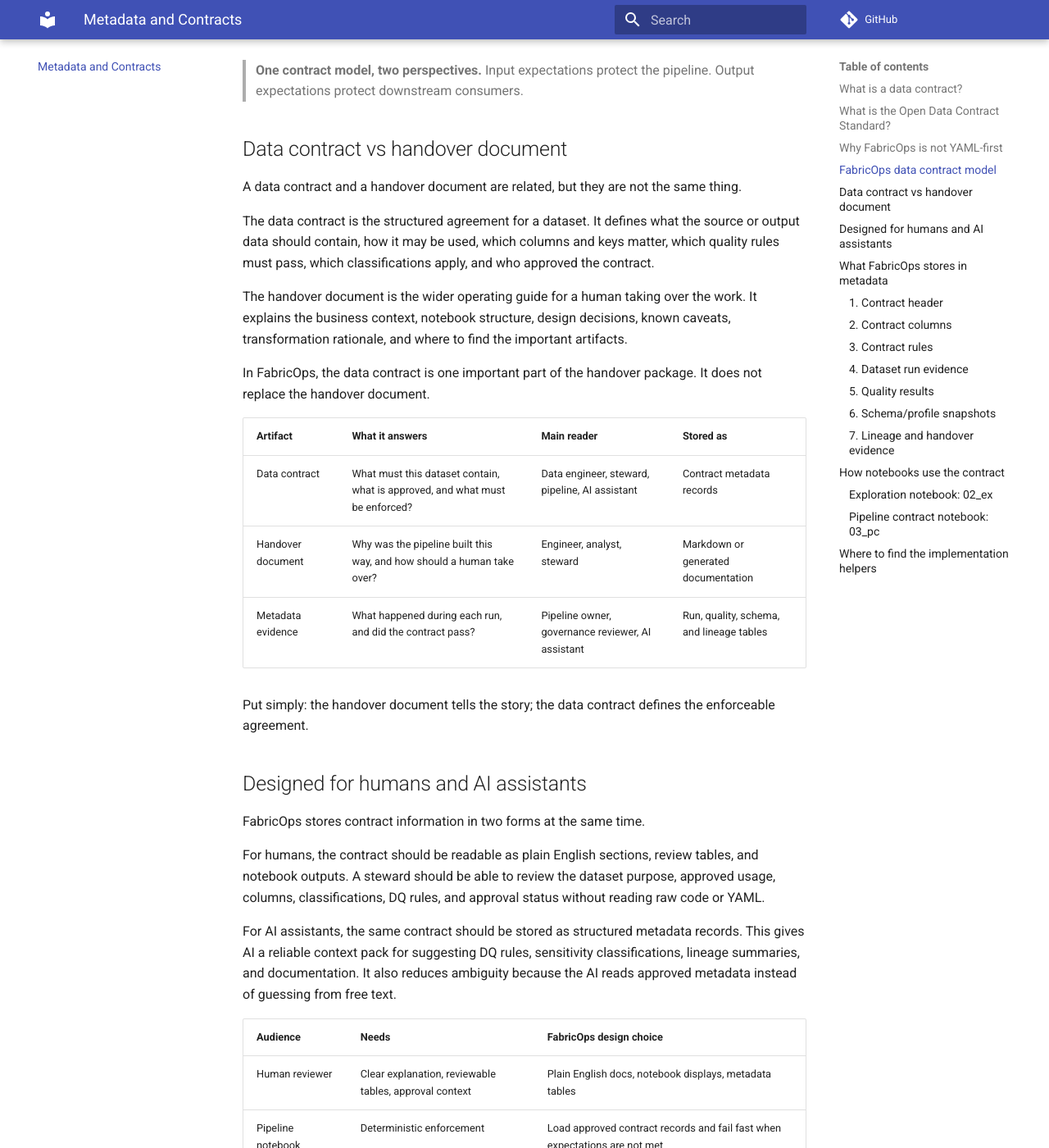
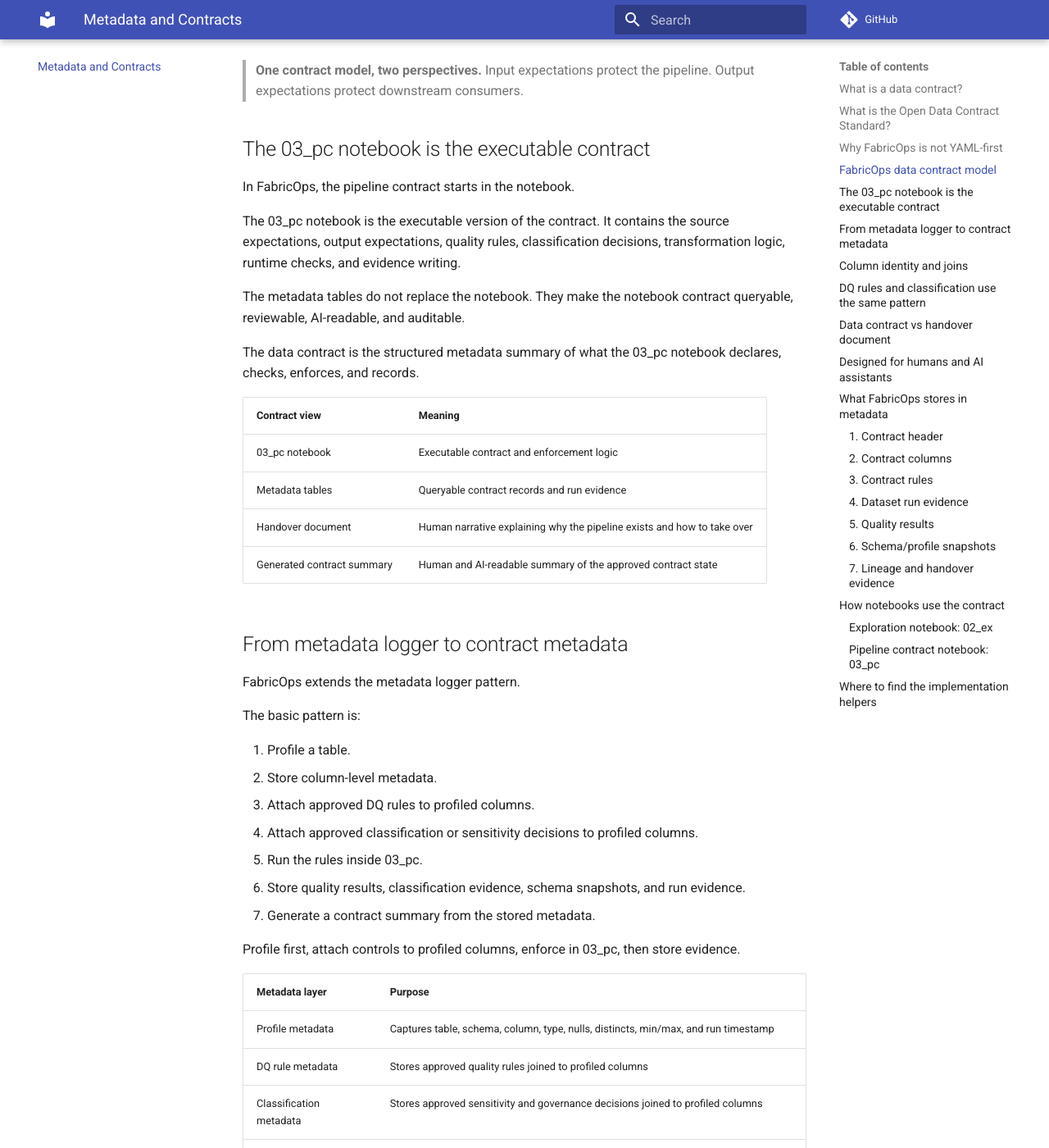
Before and after one commit to Voycepeh/fabric-data-product-framework, an MkDocs documentation site: the page built from docs/metadata-and-contracts.md, in a window 1280 px wide and 1400 px high, scrolled down 2201 px. Shown: the whole window at 82% size. Built offline with MkDocs 1.6.1 and Material for MkDocs 9.7.7, drawn with Linux system fonts in a browser that asks for light colours; comment, search, counter and statistics services are not loaded; some of the changed text lies outside the part shown.

Commit message:
docs: clarify runtime metadata vs generated handover evidence

```diff
--- a/docs/metadata-and-contracts.md
+++ b/docs/metadata-and-contracts.md
@@ -57,6 +57,93 @@
 
 
 
+
+## The 03_pc notebook is the executable contract
+
+In FabricOps, the pipeline contract starts in the notebook.
+
+The 03_pc notebook is the executable version of the contract. It contains the source expectations, output expectations, quality rules, classification decisions, transformation logic, runtime checks, and evidence writing.
+
+The metadata tables do not replace the notebook. They make the notebook contract queryable, reviewable, AI-readable, and auditable.
+
+The data contract is the structured metadata summary of what the 03_pc notebook declares, checks, enforces, and records.
+
+| Contract view | Meaning |
+| --- | --- |
+| 03_pc notebook | Executable contract and enforcement logic |
+| Metadata tables | Queryable contract records and run evidence |
+| Handover document | Human narrative explaining why the pipeline exists and how to take over |
+| Generated contract summary | Human and AI-readable summary of the approved contract state |
+
+## From metadata logger to contract metadata
+
+FabricOps extends the metadata logger pattern.
+
+The basic pattern is:
+
+1. Profile a table.
+2. Store column-level metadata.
+3. Attach approved DQ rules to profiled columns.
+4. Attach approved classification or sensitivity decisions to profiled columns.
+5. Run the rules inside 03_pc.
+6. Store quality results, classification evidence, schema snapshots, and run evidence.
+7. Generate a contract summary from the stored metadata.
+
+Profile first, attach controls to profiled columns, enforce in 03_pc, then store evidence.
+
+| Metadata layer | Purpose |
+| --- | --- |
+| Profile metadata | Captures table, schema, column, type, nulls, distincts, min/max, and run timestamp |
+| DQ rule metadata | Stores approved quality rules joined to profiled columns |
+| Classification metadata | Stores approved sensitivity and governance decisions joined to profiled columns |
+| Runtime evidence | Stores rule results, row counts, failures, warnings, and run status |
+| Contract summary | Presents the current approved contract in a readable form |
+| Handover evidence | Explains transformation rationale, lineage summary context, caveats, and ownership context |
+
+## Column identity and joins
+
+Rules should not float separately from the profile. DQ rules, classification records, and runtime evidence should join back to the profiled column records.
+
+Use a stable column identity based on:
+
+- workspace or data store identity
+- schema name where relevant
+- table name
+- column name
+
+This can be stored as a composite key and/or a hash key.
+
+| Key | Purpose |
+| --- | --- |
+| column_contract_key | Stable key for joining column profile, DQ rules, and classification records |
+| run_id | Identifies one pipeline execution |
+| profile_timestamp | Identifies when a profile snapshot was captured |
+| contract_version | Identifies which approved contract state was enforced |
+
+The stable column key identifies the column across runs. The run ID and timestamp identify what happened during a specific execution.
+
+## DQ rules and classification use the same pattern
+
+Data quality and classification are different controls, but FabricOps should treat them with the same operating pattern.
+
+| Pattern | Data quality | Classification |
+| --- | --- | --- |
+| Target | Column or table | Column or table |
+| Draft source | Profiling, AI suggestion, human review | Profiling, AI suggestion, steward review |
+| Stored metadata | Rule type, threshold, severity, status | Sensitivity label, exposure rule, approval status |
+| Approval | Engineer or steward | Steward or governance reviewer |
+| Enforcement | Fail, warn, quarantine, or log | Mask, exclude, flag, or require approval |
+| Evidence | Quality result records | Classification audit or review records |
+
+AI can suggest DQ rules and classifications, but approved metadata remains the source of truth that humans review and 03_pc enforces.
+
+FabricOps uses two metadata categories:
+
+1. **Runtime contract metadata** used or produced directly by 03_pc: profile metadata, approved DQ rules, approved classification rules or labels, quality results, and run evidence.
+2. **Generated handover evidence** produced after notebook completion (especially in handover/documentation phases): transformation summaries, lineage summaries or diagrams, handover summaries, and AI context packs.
+
+Lineage and transformation rationale can later be persisted as first-class metadata tables, but the first practical implementation can treat them as generated handover evidence rather than runtime enforcement metadata.
+
 ## Data contract vs handover document
 
 A data contract and a handover document are related, but they are not the same thing.
@@ -65,15 +152,17 @@
 
 The handover document is the wider operating guide for a human taking over the work. It explains the business context, notebook structure, design decisions, known caveats, transformation rationale, and where to find the important artifacts.
 
-In FabricOps, the data contract is one important part of the handover package. It does not replace the handover document.
+In FabricOps, the 03_pc notebook is the executable contract and the data contract is the enforceable metadata summary of what it declares and enforces.
+
+The handover document is the human story, and the data contract is part of that handover package. It does not replace the handover document.
 
 | Artifact | What it answers | Main reader | Stored as |
 | --- | --- | --- | --- |
 | Data contract | What must this dataset contain, what is approved, and what must be enforced? | Data engineer, steward, pipeline, AI assistant | Contract metadata records |
 | Handover document | Why was the pipeline built this way, and how should a human take over? | Engineer, analyst, steward | Markdown or generated documentation |
-| Metadata evidence | What happened during each run, and did the contract pass? | Pipeline owner, governance reviewer, AI assistant | Run, quality, schema, and lineage tables |
+| Metadata evidence | What happened during each run, and did the contract pass? | Pipeline owner, governance reviewer, AI assistant | Run, quality, and schema evidence tables |
 
-Put simply: the handover document tells the story; the data contract defines the enforceable agreement.
+Put simply: the handover document tells the story; the 03_pc notebook executes the contract; and the data contract captures the enforceable metadata summary.
 
 ## Designed for humans and AI assistants
 
@@ -88,7 +177,7 @@
 | Human reviewer | Clear explanation, reviewable tables, approval context | Plain English docs, notebook displays, metadata tables |
 | Pipeline notebook | Deterministic enforcement | Load approved contract records and fail fast when expectations are not met |
 | AI assistant | Structured context for suggestions | Contract JSON, column records, profile records, DQ rule records, classification metadata |
-| Governance reviewer | Evidence and audit trail | Approval fields, run records, quality results, lineage records |
+| Governance reviewer | Evidence and audit trail | Approval fields, run records, quality results, and generated handover evidence |
 
 AI can suggest rules, classifications, and documentation, but the approved contract remains the source of truth that humans review and pipelines enforce.
 
```
